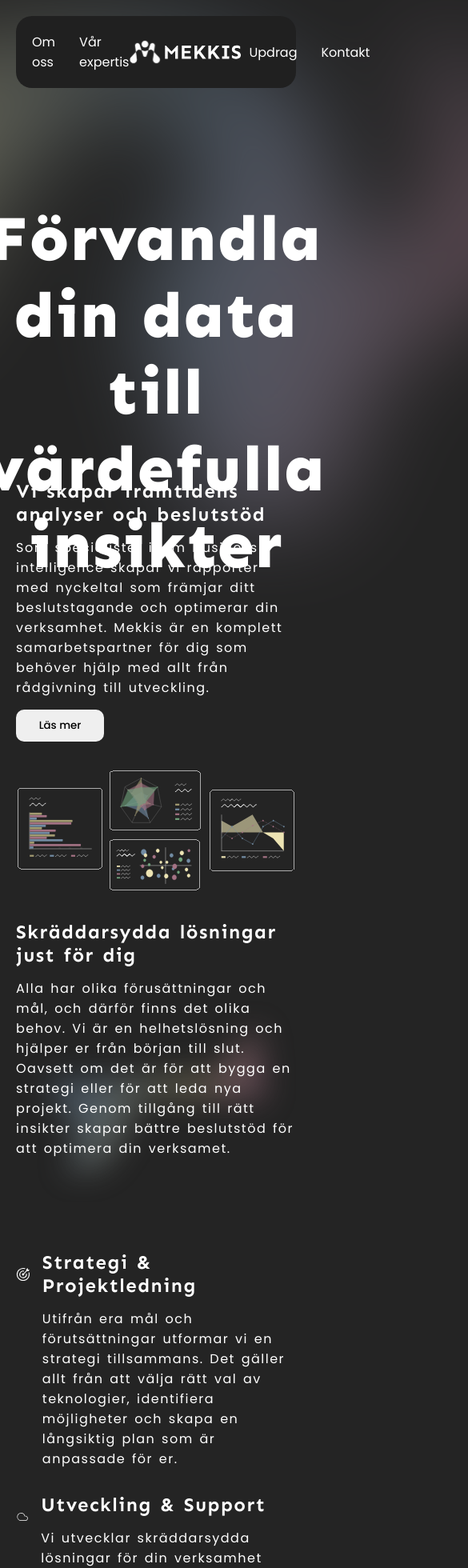
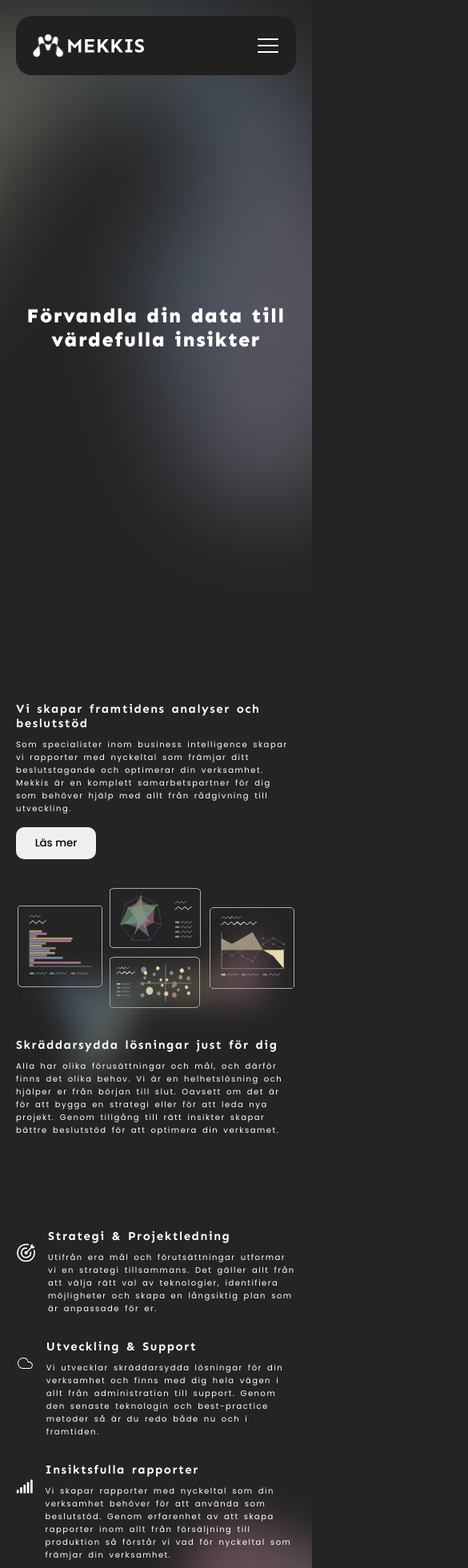
Before and after one commit to mohalw731/mekkis, a React (Vite) app: page / in a window 390 px wide. Shown: the top 1960 px of the page at 80% size, 585 px wide, since content can reach past the window. Built offline with nearby package versions, Linux system fonts and the light colour scheme.

Commit message:
made home responsive

```diff
--- a/package.json
+++ b/package.json
@@ -10,6 +10,7 @@
     "preview": "vite preview"
   },
   "dependencies": {
+    "@radix-ui/react-icons": "^1.3.0",
     "react": "^18.2.0",
     "react-dom": "^18.2.0",
     "react-icons": "^5.2.1"
--- /dev/null
+++ b/src/components/Footer.tsx
@@ -0,0 +1,31 @@
+import logo from '../assets/logo.svg'
+import footer from '../assets/footer.svg'
+function Footer() {
+  return (
+    <footer>
+      <div className="footer-contact">
+        <h2>Vill du veta mer?</h2>
+        <p>Ta reda på hur vi kan hjälpa dig</p>
+        <button className="btn">Kontakta oss</button>
+      </div>
+
+      <hr />
+
+      <div className="footer-end">
+        <div className="contact-info">
+          <h2>Kontakt:</h2>
+          <p>info@mekkis.se</p>
+          <p>+46 70-483 48 15</p>
+        </div>
+
+        <img src={logo} className='footer-logo'/>
+
+        <p>© 2024 Mekhael Konsultbyrå AB</p>
+      </div>
+
+      <img src={footer} className='footer-gradient' />
+    </footer>
+  )
+}
+
+export default Footer
--- a/src/components/HomeAboutus.tsx
+++ b/src/components/HomeAboutus.tsx
@@ -9,13 +9,13 @@ import { FaSignal } from 'react-icons/fa'
 export default function HomeAboutus() {
   return (
     <div className="about-us__hero">
-      <SubtextUI title='Vi skapar framtidens analyser och beslutstöd' text='Som specialister inom business intelligence skapar vi rapporter med nyckeltal som främjar ditt beslutstagande och optimerar din verksamhet. Mekkis är en komplett samarbetspartner för dig som behöver hjälp med allt från rådgivning till utveckling. ' classname='none' />
+      <SubtextUI title='Vi skapar framtidens analyser och beslutstöd' text='Som specialister inom business intelligence skapar vi rapporter med nyckeltal som främjar ditt beslutstagande och optimerar din verksamhet. Mekkis är en komplett samarbetspartner för dig som behöver hjälp med allt från rådgivning till utveckling. ' />
       <button className='btn'>Läs mer</button>
 
       <img src={aboutus} className='graphs'/>
       <img src={gradient} className='aboutus-gradient'/>
 
-      <SubtextUI title='Skräddarsydda lösningar just för dig' text='Alla har olika förusättningar och mål, och därför finns det olika behov. Vi är en helhetslösning och hjälper er från början till slut. Oavsett om det är för att bygga en strategi eller för att leda nya projekt. Genom tillgång till rätt insikter skapar bättre beslutstöd för att optimera din verksamet. '  classname='none'/>
+      <SubtextUI title='Skräddarsydda lösningar just för dig' text='Alla har olika förusättningar och mål, och därför finns det olika behov. Vi är en helhetslösning och hjälper er från början till slut. Oavsett om det är för att bygga en strategi eller för att leda nya projekt. Genom tillgång till rätt insikter skapar bättre beslutstöd för att optimera din verksamet. ' />
 
     <div className="column-layout">
     <SubtextUI title='Strategi & Projektledning' text='Utifrån era mål och förutsättningar utformar vi en strategi tillsammans. Det gäller allt från att välja rätt val av teknologier, identifiera möjligheter och skapa en långsiktig plan som är anpassade för er. ' icon={<GoGoal className='icon'/>} />
@@ -24,6 +24,8 @@ export default function HomeAboutus() {
 
     <SubtextUI title='Insiktsfulla rapporter' text='Vi skapar rapporter med nyckeltal som din verksamhet behöver för att använda som beslutstöd. Genom erfarenhet av att skapa rapporter inom allt från försäljning till produktion så förstår vi vad för nyckeltal som främjar din verksamhet. '
     icon={<FaSignal className='icon'/>} />
+
+    <button className="btn">Läs mer</button>
     </div>
 
     <img src={gradient2} className='about-us__gardient-2' />
--- a/src/components/Navbar.tsx
+++ b/src/components/Navbar.tsx
@@ -1,12 +1,13 @@
 import logo from "../assets/logo.svg";
 import hero from "../assets/hero.svg";
+import { HamburgerMenuIcon } from "@radix-ui/react-icons";
 
 function Navbar() {
   return (
     <>
       <nav>
         <ul>
-          <li>Om oss</li>
+          <li className="top-ul">Om oss</li>
           <li>Vår expertis</li>
         </ul>
         <img src={logo} alt="mekkis-logo" className="logo" />
@@ -14,6 +15,10 @@ function Navbar() {
           <li>Updrag</li>
           <li>Kontakt</li>
         </ul>
+
+        <div className="menu">
+          <span><HamburgerMenuIcon className="nav-icon"/></span>
+        </div>
       </nav>
       <img src={hero} alt="" className="nav-gradient" />
     </>
--- /dev/null
+++ b/src/components/ui/HomeStats.tsx
@@ -0,0 +1,27 @@
+import React from 'react'
+
+function HomeStats() {
+  return (
+    <section className='home-stats'>
+      <h2>Vi har gjort detta förut</h2>
+      <p>Vår erfarenhet sträcker sig långt. Vi har arbetat med flertals företag i olika branscher och förstår vad för mätvärden som behövs och vad du kan få ut från dina affärsystem.</p>
+
+      <div className="stats">
+        <div className="stat">
+            <span className="stat-number">10+</span>
+            <p className="stat-text">företag</p>
+        </div>
+        <div className="stat">
+            <span className="stat-number">100+</span>
+            <p className="stat-text">Rapporter</p>
+        </div>
+        <div className="stat">
+            <span className="stat-number">500+</span>
+            <p className="stat-text">Nyckeltal</p>
+        </div>
+      </div>
+    </section>
+  )
+}
+
+export default HomeStats
--- a/src/index.css
+++ b/src/index.css
@@ -7,6 +7,7 @@
 
 body {
   background-color: #242424;
+  position: relative;
 }
 
 h1,
@@ -37,6 +38,11 @@ button:hover {
 }
 
 /* Navbar start*/
+
+.menu {
+ visibility: hidden;
+}
+
 nav {
   background-color: #202020;
   position: relative;
@@ -69,7 +75,7 @@ nav ul li:hover {
   width: 1200px;
   height: 1000px;
   position: absolute;
-  top: 40%;
+  top: 10%;
   left: 50%;
   transform: translate(-50%, -50%);
 }
@@ -89,22 +95,23 @@ nav ul li:hover {
 }
 
 .hero {
-  height: 90dvh;
+  height: 75dvh;
   display: flex;
   align-items: center;
   justify-content: center;
 }
+
 /* Hero End */
 
 /* Hero-about-us start*/
 .about-us__hero {
-  height: 100dvh;
+  /* height: 100dvh; */
   display: flex;
   justify-content: center;
   flex-direction: column;
   gap: 15px;
   position: relative;
-  margin: 250px 0;
+  margin: 100px 0;
 }
 
 .aboutus-gradient {
@@ -112,14 +119,14 @@ nav ul li:hover {
   width: 100%;
   top: 30%;
   left: 50%;
-  transform: translate(-50%,-50%);
+  transform: translate(-50%, -50%);
 }
 
 .graphs {
   margin: 20px 0;
 }
 
-.column-layout{
+.column-layout {
   padding: 100px 0;
   display: flex;
   flex-direction: column;
@@ -128,14 +135,15 @@ nav ul li:hover {
 
 .about-us__gardient-2 {
   position: absolute;
-  bottom: -400px;
-  right: -100px;
+  bottom: -100px;
+  right: -150px;
   width: 100%;
 }
+
 /* Hero-about-us end*/
 
 /* subtext start */
-.subtext{
+.subtext {
   position: relative;
   z-index: 10;
   color: white;
@@ -155,4 +163,223 @@ nav ul li:hover {
   width: 110px;
   height: 60px;
 }
+
 /* subtext end */
+
+/* home stats start */
+.stats {
+  display: flex;
+  color: white;
+  justify-content: space-around;
+}
+
+.stats span {
+  font-size: 60px;
+  font-weight: 600;
+}
+
+.stats p {
+  font-size: 20px;
+}
+
+.stat {
+  display: flex;
+  align-items: center;
+  flex-direction: column;
+}
+
+.home-stats {
+  color: white;
+  display: flex;
+  gap: 30px;
+  flex-direction: column;
+  text-align: center;
+  padding: 50px 0;
+}
+
+/* home stats end */
+
+
+/* Footer start */
+footer {
+  color: white;
+  margin: 100px 0;
+  position: relative;
+  z-index: 100;
+}
+
+.footer-gradient {
+  position: absolute;
+  width: 100%;
+  top: -450px;
+  right: 100px;
+}
+
+.footer-contact {
+  text-align: center;
+  display: flex;
+  flex-direction: column;
+  align-items: center;
+  justify-content: center;
+  gap: 15px;
+}
+
+.footer-contact h2 {
+  font-size: 40px;
+}
+
+.footer-contact p {
+  font-size: 17px;
+}
+
+footer hr {
+  margin: 40px 0;
+}
+
+.footer-logo {
+  width: 200px;
+}
+
+.footer-end {
+  display: flex;
+  align-items: center;
+  justify-content: space-between;
+}
+
+/* Footer end */
+
+/* home responsive start */
+@media (max-width: 1000px) {
+  html, body {
+    overflow-x: hidden !important;
+  }
+
+  .hero-heading {
+    font-size: 60px;
+  }
+}
+
+@media (max-width: 700px) {
+  html, body {
+    overflow-x: hidden !important;
+  }
+
+  .hero-heading {
+    font-size: 40px;
+  }
+
+  .footer-end {
+    font-size: 12px;
+  }
+
+  .footer-end img {
+    width: 120px;
+  }
+
+  nav ul {
+    display: none;
+  }
+
+  nav {
+    align-items: center;
+    justify-content: space-between;
+  }
+
+  .menu span {
+    display: flex;
+    align-items: center;
+    color: white;
+    cursor: pointer;
+  }
+
+  .nav-icon {
+    width: 30px;
+    height: 30px;
+  }
+
+  .menu {
+    visibility: visible;
+  }
+
+  .menu:hover {
+  scale: .95;
+  }
+
+  .subtext-text h2 {
+    font-size: 15px;
+  }
+
+  .subtext p {
+    font-size: 10px;
+  }
+
+  button {
+    width: 100px;
+    padding: 10px 5px;
+  }
+
+  .stats span  {
+  font-size: 40px;
+  }
+
+  .stats p {
+    font-size: 12px;
+  }
+
+  .about-us__gardient-2 {
+    position: absolute;
+    bottom: -20px;
+    right: -150px;
+    width: 100%;
+}
+
+.home-stats h2{
+ font-size: 20px;
+}
+
+.home-stats p {
+  font-size: 12px;
+}
+}
+
+
+@media(max-width: 500px) {
+html, body {
+  overflow-x: hidden !important;
+}
+
+  .footer-end {
+    flex-direction: column;
+    align-items: center;
+    gap: 30px;
+    text-align: center;
+  }
+
+  .hero-heading {
+    font-size: 25px;
+}
+
+.subtext-text {
+  display: flex;
+  flex-direction: column;
+  gap: 10px;
+}
+
+.column-layout {
+  align-items: center;
+}
+
+.about-us__hero {
+  /* height: 100dvh; */
+  display: flex;
+  justify-content: center;
+  flex-direction: column;
+  gap: 15px;
+  position: relative;
+  margin: 150px 0;
+}
+}
+
+
+/*
+/* home responsive end */
--- a/src/pages/Home.tsx
+++ b/src/pages/Home.tsx
@@ -1,6 +1,8 @@
+import Footer from "../components/Footer";
 import Hero from "../components/Hero";
 import HomeAboutus from "../components/HomeAboutus";
 import Navbar from "../components/Navbar";
+import HomeStats from "../components/ui/HomeStats";
 
 function Home() {
   return (
@@ -8,6 +10,8 @@ function Home() {
       <Navbar />
       <Hero />
       <HomeAboutus/>
+      <HomeStats/>
+      <Footer/>
     </>
   );
 }
```
Also changed, not shown: src/assets/footer.svg (added), 1 other file (tests, documents, lock files or other folders).
